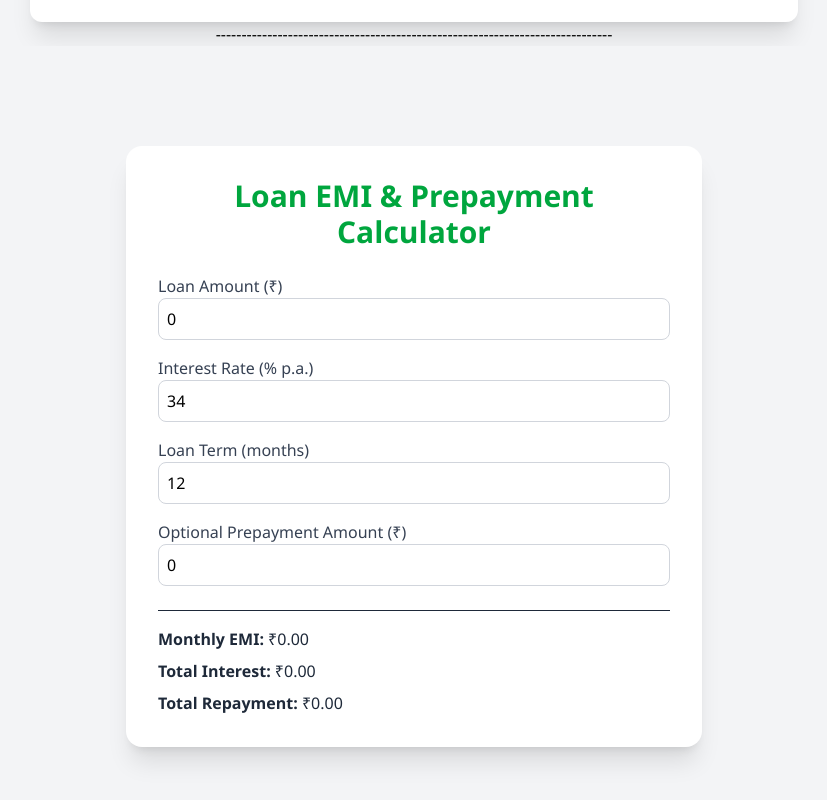
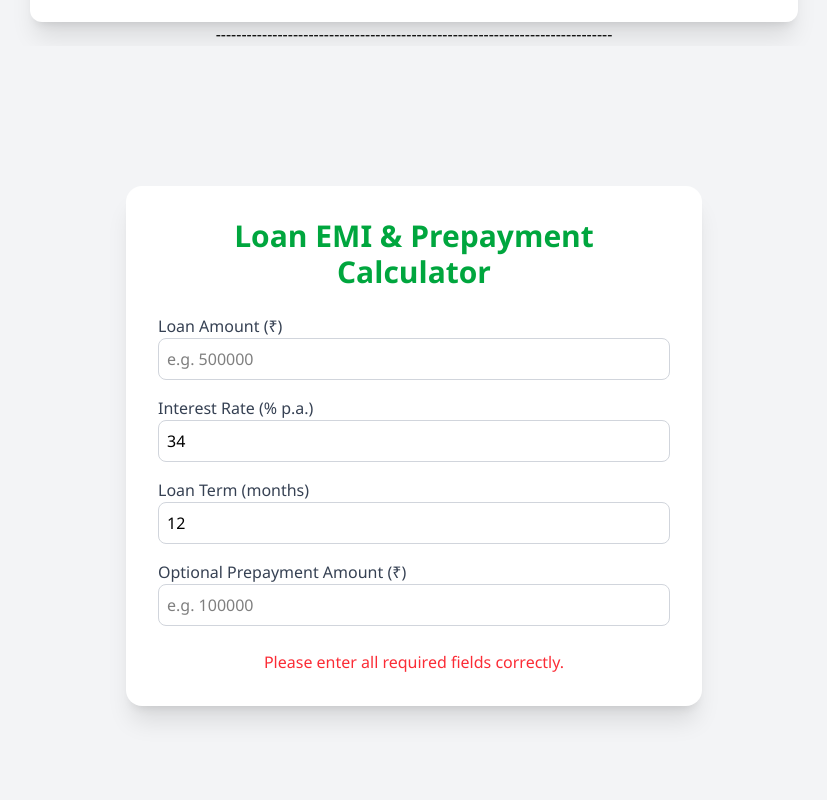
Before and after one commit to Chetan1930/EMI-Calcuator, a React (Vite) app: page / in a window 1280 px wide. Shown: the part 286-1086 px from the top of the page, without its empty margins (226-1053 px from the left). Built offline with nearby package versions, Linux system fonts and the light colour scheme.

Commit message:
now you can see placeholder and the amount can be zero too

```diff
--- a/src/pages/Emi.tsx
+++ b/src/pages/Emi.tsx
@@ -1,22 +1,32 @@
 import React, { useState } from 'react';
 
 const LoanCalculator: React.FC = () => {
-  const [principal, setPrincipal] = useState(0);
-  const [rate, setRate] = useState(34);
-  const [tenure, setTenure] = useState(12);
-  const [paidEMIs, setPaidEMIs] = useState(1);
+  const [principal, setPrincipal] = useState<string>('');
+  const [rate, setRate] = useState<string>('34');
+  const [tenure, setTenure] = useState<string>('12');
+  const [paidEMIs, setPaidEMIs] = useState<string>('1');
   const [results, setResults] = useState<any>(null);
 
   const calculate = () => {
-    const r = rate / 1200; // Monthly interest rate
-    const emi = (principal * r * Math.pow(1 + r, tenure)) / (Math.pow(1 + r, tenure) - 1);
-    const totalPayment = emi * tenure;
-    const totalInterest = totalPayment - principal;
+    const principalNum = parseFloat(principal);
+    const rateNum = parseFloat(rate);
+    const tenureNum = parseFloat(tenure);
+    const paidEMIsNum = parseFloat(paidEMIs);
 
-    let outstanding = principal;
+    if (isNaN(principalNum) || isNaN(rateNum) || isNaN(tenureNum) || isNaN(paidEMIsNum)) {
+      alert('Please fill all the fields with valid numbers.');
+      return;
+    }
+
+    const r = rateNum / 1200; // Monthly interest rate
+    const emi = (principalNum * r * Math.pow(1 + r, tenureNum)) / (Math.pow(1 + r, tenureNum) - 1);
+    const totalPayment = emi * tenureNum;
+    const totalInterest = totalPayment - principalNum;
+
+    let outstanding = principalNum;
     let schedule = [];
 
-    for (let i = 1; i <= tenure; i++) {
+    for (let i = 1; i <= tenureNum; i++) {
       const interest = outstanding * r;
       const principalPaid = emi - interest;
       outstanding -= principalPaid;
@@ -27,7 +37,7 @@ const LoanCalculator: React.FC = () => {
         principal: principalPaid,
         balance: Math.max(0, outstanding),
       });
-      if (i === paidEMIs) break;
+      if (i === paidEMIsNum) break;
     }
 
     setResults({
@@ -46,30 +56,30 @@ const LoanCalculator: React.FC = () => {
       <div className="grid grid-cols-1 sm:grid-cols-2 gap-4 mb-6">
         <input
           type="number"
-          placeholder="Loan Amount (₹)"
+          placeholder="Enter Loan Amount (₹)"
           value={principal}
-          onChange={(e) => setPrincipal(Number(e.target.value))}
+          onChange={(e) => setPrincipal(e.target.value)}
           className="w-full px-4 py-2 border rounded-md focus:ring-2 focus:ring-indigo-500"
         />
         <input
           type="number"
           placeholder="Annual Interest Rate (%)"
           value={rate}
-          onChange={(e) => setRate(Number(e.target.value))}
+          onChange={(e) => setRate(e.target.value)}
           className="w-full px-4 py-2 border rounded-md focus:ring-2 focus:ring-indigo-500"
         />
         <input
           type="number"
-          placeholder="Tenure (months)"
+          placeholder="Loan Tenure (in months)"
           value={tenure}
-          onChange={(e) => setTenure(Number(e.target.value))}
+          onChange={(e) => setTenure(e.target.value)}
           className="w-full px-4 py-2 border rounded-md focus:ring-2 focus:ring-indigo-500"
         />
         <input
           type="number"
-          placeholder="EMIs Paid"
+          placeholder="Number of EMIs Already Paid"
           value={paidEMIs}
-          onChange={(e) => setPaidEMIs(Number(e.target.value))}
+          onChange={(e) => setPaidEMIs(e.target.value)}
           className="w-full px-4 py-2 border rounded-md focus:ring-2 focus:ring-indigo-500"
         />
       </div>
--- a/src/pages/Emi2.tsx
+++ b/src/pages/Emi2.tsx
@@ -1,37 +1,34 @@
 import React, { useState } from "react";
 
 const App: React.FC = () => {
-  const [loanAmount, setLoanAmount] = useState(0);
-  const [interestRate, setInterestRate] = useState(34);
-  const [loanTerm, setLoanTerm] = useState(12);
-  const [prepaymentAmount, setPrepaymentAmount] = useState(0);
+  const [loanAmount, setLoanAmount] = useState('');
+  const [interestRate, setInterestRate] = useState('34');
+  const [loanTerm, setLoanTerm] = useState('12');
+  const [prepaymentAmount, setPrepaymentAmount] = useState('');
 
-  const monthlyInterestRate = interestRate / 12 / 100;
+  const parsedLoanAmount = parseFloat(loanAmount);
+  const parsedInterestRate = parseFloat(interestRate);
+  const parsedLoanTerm = parseFloat(loanTerm);
+  const parsedPrepaymentAmount = parseFloat(prepaymentAmount) || 0;
 
-  const emi =
-    (loanAmount * monthlyInterestRate * Math.pow(1 + monthlyInterestRate, loanTerm)) /
-    (Math.pow(1 + monthlyInterestRate, loanTerm) - 1);
+  const isInputValid = !isNaN(parsedLoanAmount) && !isNaN(parsedInterestRate) && !isNaN(parsedLoanTerm);
 
-  const totalPayment = emi * loanTerm;
-  const totalInterest = totalPayment - loanAmount;
+  const monthlyInterestRate = parsedInterestRate / 12 / 100;
 
-  // Prepayment Calculation
+  const emi = isInputValid
+    ? (parsedLoanAmount * monthlyInterestRate * Math.pow(1 + monthlyInterestRate, parsedLoanTerm)) /
+      (Math.pow(1 + monthlyInterestRate, parsedLoanTerm) - 1)
+    : 0;
+
+  const totalPayment = emi * parsedLoanTerm;
+  const totalInterest = totalPayment - parsedLoanAmount;
+
   const calculatePrepayment = () => {
-    let remainingPrincipal = loanAmount;
-    let interestPaid = 0;
-
-    for (let i = 0; i < loanTerm; i++) {
-      const monthlyInterest = remainingPrincipal * monthlyInterestRate;
-      const monthlyPrincipal = emi - monthlyInterest;
-      remainingPrincipal -= monthlyPrincipal;
-      interestPaid += monthlyInterest;
-    }
-
-    const newPrincipal = loanAmount - prepaymentAmount;
+    const newPrincipal = parsedLoanAmount - parsedPrepaymentAmount;
     const newEmi =
-      (newPrincipal * monthlyInterestRate * Math.pow(1 + monthlyInterestRate, loanTerm)) /
-      (Math.pow(1 + monthlyInterestRate, loanTerm) - 1);
-    const newTotalPayment = newEmi * loanTerm;
+      (newPrincipal * monthlyInterestRate * Math.pow(1 + monthlyInterestRate, parsedLoanTerm)) /
+      (Math.pow(1 + monthlyInterestRate, parsedLoanTerm) - 1);
+    const newTotalPayment = newEmi * parsedLoanTerm;
     const newTotalInterest = newTotalPayment - newPrincipal;
 
     return {
@@ -42,20 +39,23 @@ const App: React.FC = () => {
     };
   };
 
-  const prepaymentResult = prepaymentAmount > 0 ? calculatePrepayment() : null;
+  const prepaymentResult = parsedPrepaymentAmount > 0 && isInputValid ? calculatePrepayment() : null;
 
   return (
     <div className="min-h-screen bg-gray-100 flex flex-col items-center justify-center p-6">
       <div className="bg-white shadow-xl rounded-2xl p-8 max-w-xl w-full">
-        <h1 className="text-3xl font-bold mb-6 text-center text-green-600">Loan EMI & Prepayment Calculator</h1>
+        <h1 className="text-3xl font-bold mb-6 text-center text-green-600">
+          Loan EMI & Prepayment Calculator
+        </h1>
 
         <div className="space-y-4">
           <div>
             <label className="block font-medium text-gray-700">Loan Amount (₹)</label>
             <input
               type="number"
+              placeholder="e.g. 500000"
               value={loanAmount}
-              onChange={(e) => setLoanAmount(Number(e.target.value))}
+              onChange={(e) => setLoanAmount(e.target.value)}
               className="w-full p-2 border border-gray-300 rounded-lg"
             />
           </div>
@@ -64,8 +64,9 @@ const App: React.FC = () => {
             <label className="block font-medium text-gray-700">Interest Rate (% p.a.)</label>
             <input
               type="number"
+              placeholder="e.g. 8.5"
               value={interestRate}
-              onChange={(e) => setInterestRate(Number(e.target.value))}
+              onChange={(e) => setInterestRate(e.target.value)}
               className="w-full p-2 border border-gray-300 rounded-lg"
             />
           </div>
@@ -74,8 +75,9 @@ const App: React.FC = () => {
             <label className="block font-medium text-gray-700">Loan Term (months)</label>
             <input
               type="number"
+              placeholder="e.g. 60"
               value={loanTerm}
-              onChange={(e) => setLoanTerm(Number(e.target.value))}
+              onChange={(e) => setLoanTerm(e.target.value)}
               className="w-full p-2 border border-gray-300 rounded-lg"
             />
           </div>
@@ -84,28 +86,41 @@ const App: React.FC = () => {
             <label className="block font-medium text-gray-700">Optional Prepayment Amount (₹)</label>
             <input
               type="number"
+              placeholder="e.g. 100000"
               value={prepaymentAmount}
-              onChange={(e) => setPrepaymentAmount(Number(e.target.value))}
+              onChange={(e) => setPrepaymentAmount(e.target.value)}
               className="w-full p-2 border border-gray-300 rounded-lg"
             />
           </div>
         </div>
 
+        {isInputValid ? (
           <div className="mt-6 border-t pt-4 space-y-2 text-gray-800">
-          <p><strong>Monthly EMI:</strong> ₹{emi.toFixed(2)}</p>
-          <p><strong>Total Interest:</strong> ₹{totalInterest.toFixed(2)}</p>
-          <p><strong>Total Repayment:</strong> ₹{totalPayment.toFixed(2)}</p>
+            <p>
+              <strong>Monthly EMI:</strong> ₹{emi.toFixed(2)}
+            </p>
+            <p>
+              <strong>Total Interest:</strong> ₹{totalInterest.toFixed(2)}
+            </p>
+            <p>
+              <strong>Total Repayment:</strong> ₹{totalPayment.toFixed(2)}
+            </p>
 
             {prepaymentResult && (
               <div className="mt-4 bg-green-50 p-4 rounded-xl border border-green-200">
                 <h2 className="font-semibold text-green-700">Prepayment Summary:</h2>
                 <p>New Principal After Prepayment: ₹{prepaymentResult.newPrincipal.toFixed(2)}</p>
-              <p>Estimated Monthly EMI (unchanged term): ₹{prepaymentResult.newEmi.toFixed(2)}</p>
+                <p>Estimated Monthly EMI (same term): ₹{prepaymentResult.newEmi.toFixed(2)}</p>
                 <p>New Total Interest Payable: ₹{prepaymentResult.newTotalInterest.toFixed(2)}</p>
-              <p className="text-green-700 font-bold">Interest Saved: ₹{prepaymentResult.totalSavedInterest.toFixed(2)}</p>
+                <p className="text-green-700 font-bold">
+                  Interest Saved: ₹{prepaymentResult.totalSavedInterest.toFixed(2)}
+                </p>
               </div>
             )}
           </div>
+        ) : (
+          <p className="mt-6 text-red-500 text-center">Please enter all required fields correctly.</p>
+        )}
       </div>
     </div>
   );
```
Lines whose indentation alone changed are shown as unchanged.
